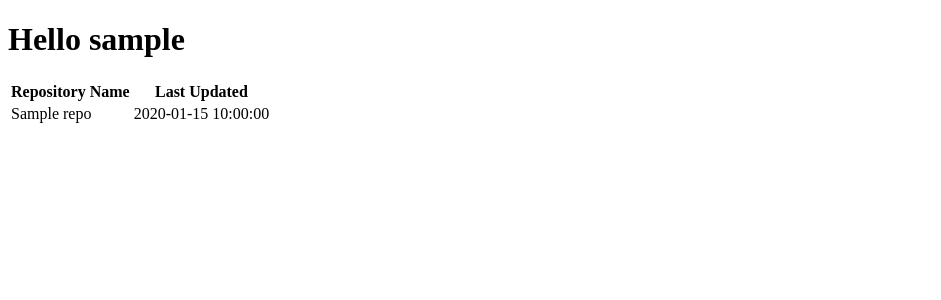
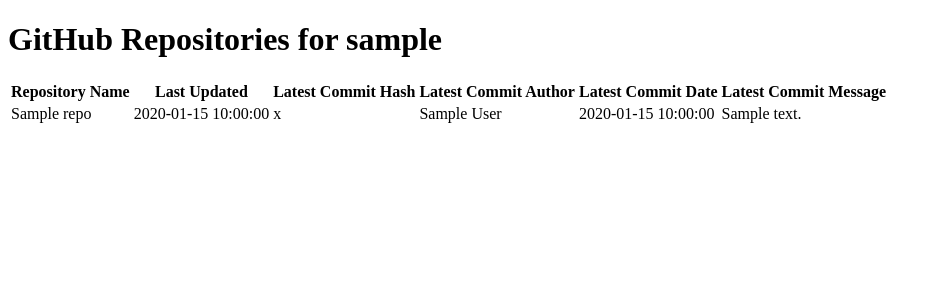
Before and after one commit to zeanmio/SSE-Lab2, a Flask app: template api/templates/hello_github_user.html in a window 1280 px wide. Shown: the top 300 px of the page, without its empty margins (0-941 px from the left). Run offline with Flask 3, Linux system fonts and the light colour scheme; the template is opened without the code that fills it: most values are stand-ins (such as "Sample title", 1, 10 or a date in 2020).

Commit message:
update repo

```diff
--- a/api/app.py
+++ b/api/app.py
@@ -1,4 +1,5 @@
 from flask import Flask, render_template, request
+from datetime import datetime
 import requests
 
 app = Flask(__name__)
@@ -112,15 +113,38 @@ def github_form():
 def hello_github_user():
     username = request.form.get("username")
     response = requests.get(f"https://api.github.com/users/{username}/repos")
+    repos_data = []
+
     if response.status_code == 200:
-        repos = response.json()
-        # Create a list of repository names
-        repo_names = [repo["full_name"] for repo in repos]
-    else:
-        repo_names = ["Error: Could not fetch repos"]
+        for repo in response.json():
+            # Break up the string to adhere to PEP 8 line length
+            commits_url = repo["commits_url"].split("{")[0]
+            commits_response = requests.get(commits_url)
+
+            if commits_response.status_code == 200:
+                latest_commit = commits_response.json()[0]
+                # Format the date in a separate line to avoid long lines
+                updated_at = datetime.strptime(
+                    repo["updated_at"], "%Y-%m-%dT%H:%M:%SZ"
+                ).strftime("%Y-%m-%d %H:%M:%S")
+                commit_date = datetime.strptime(
+                    latest_commit["commit"]["author"]["date"],
+                    "%Y-%m-%dT%H:%M:%SZ"
+                ).strftime("%Y-%m-%d %H:%M:%S")
+                commit_data = {
+                    "name": repo["name"],
+                    "updated_at": updated_at,
+                    "latest_commit_hash": latest_commit["sha"],
+                    "latest_commit_author": latest_commit["commit"]
+                    / ["author"]["name"],
+                    "latest_commit_date": commit_date,
+                    "latest_commit_message": latest_commit["commit"]
+                    / ["message"],
+                }
+                repos_data.append(commit_data)
 
     return render_template(
-        "hello_github_user.html", username=username, repo_names=repo_names
+        "hello_github_user.html", username=username, repos_data=repos_data
     )
 
 
--- a/api/templates/hello_github_user.html
+++ b/api/templates/hello_github_user.html
@@ -1,3 +1,4 @@
+<!-- templates/hello_github_user.html -->
 <!DOCTYPE html>
 <html lang="en">
 <head>
@@ -6,12 +7,16 @@
     <title>Hello GitHub User</title>
 </head>
 <body>
-    <h1>Hello {{ username }}</h1>
+    <h1>GitHub Repositories for {{ username }}</h1>
     <table>
         <thead>
             <tr>
                 <th>Repository Name</th>
                 <th>Last Updated</th>
+                <th>Latest Commit Hash</th>
+                <th>Latest Commit Author</th>
+                <th>Latest Commit Date</th>
+                <th>Latest Commit Message</th>
             </tr>
         </thead>
         <tbody>
@@ -19,6 +24,10 @@
             <tr>
                 <td>{{ repo.name }}</td>
                 <td>{{ repo.updated_at }}</td>
+                <td>{{ repo.latest_commit_hash }}</td>
+                <td>{{ repo.latest_commit_author }}</td>
+                <td>{{ repo.latest_commit_date }}</td>
+                <td>{{ repo.latest_commit_message }}</td>
             </tr>
             {% endfor %}
         </tbody>
```
